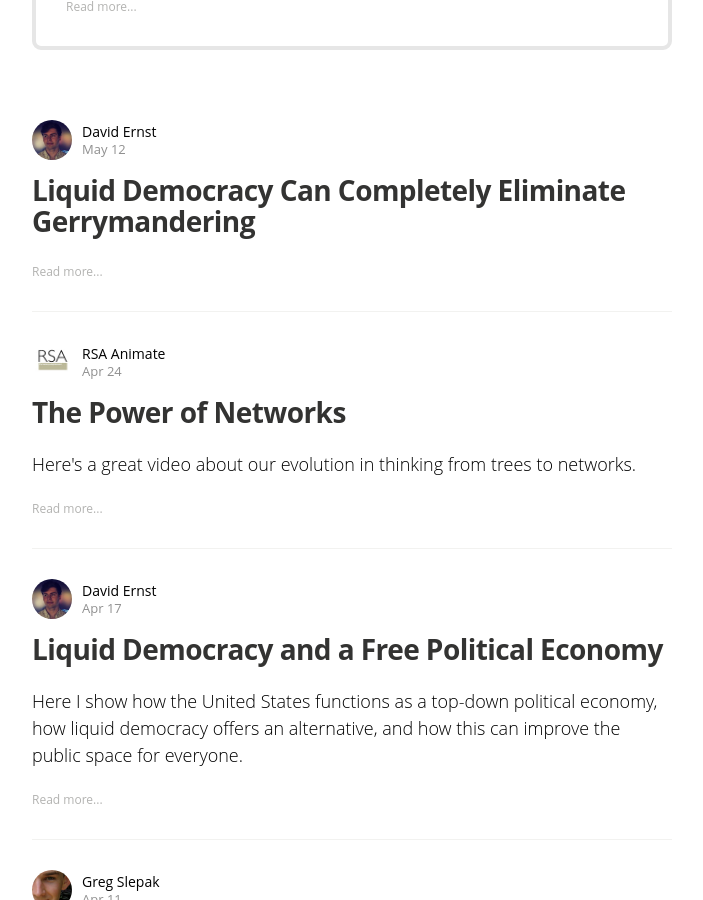
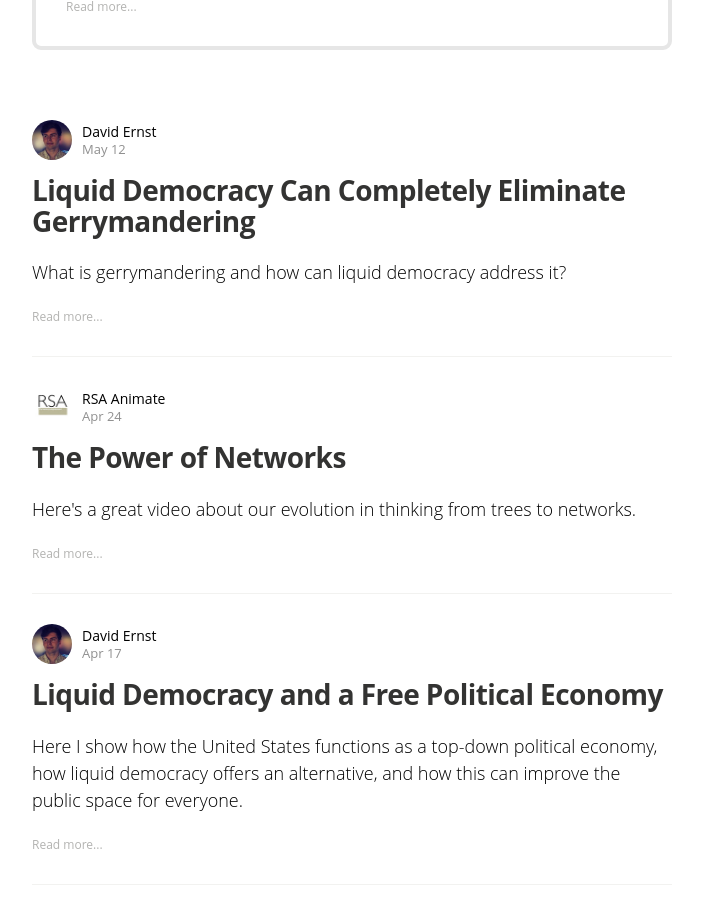
Before and after one commit to voteliquid/blog, a Jekyll site: the page built from index.html, in a window 1280 px wide and 900 px high, scrolled down 1200 px. Shown: the whole window, without its empty margins (288-991 px from the left). Built offline with Jekyll 4.4.1, drawn with Linux system fonts in a browser that asks for light colours; nearby versions of some CDN libraries; some web fonts are replaced; the list of posts is cut into pages by our own code.

Commit message:
Gerrymandering: add excerpt

```diff
--- a/_posts/2017-05-12-liquid-democracy-can-completely-eliminate-gerrymandering.md
+++ b/_posts/2017-05-12-liquid-democracy-can-completely-eliminate-gerrymandering.md
@@ -2,7 +2,7 @@
 layout: post
 title: Liquid Democracy Can Completely Eliminate Gerrymandering
 author: davidernst
-excerpt: ""
+excerpt: "What is gerrymandering and how can liquid democracy address it?"
 thanks: Thanks to Jeff Harr for sharing the CGP Grey 'Gerrymandering Explained' video.
 ---
 
```
